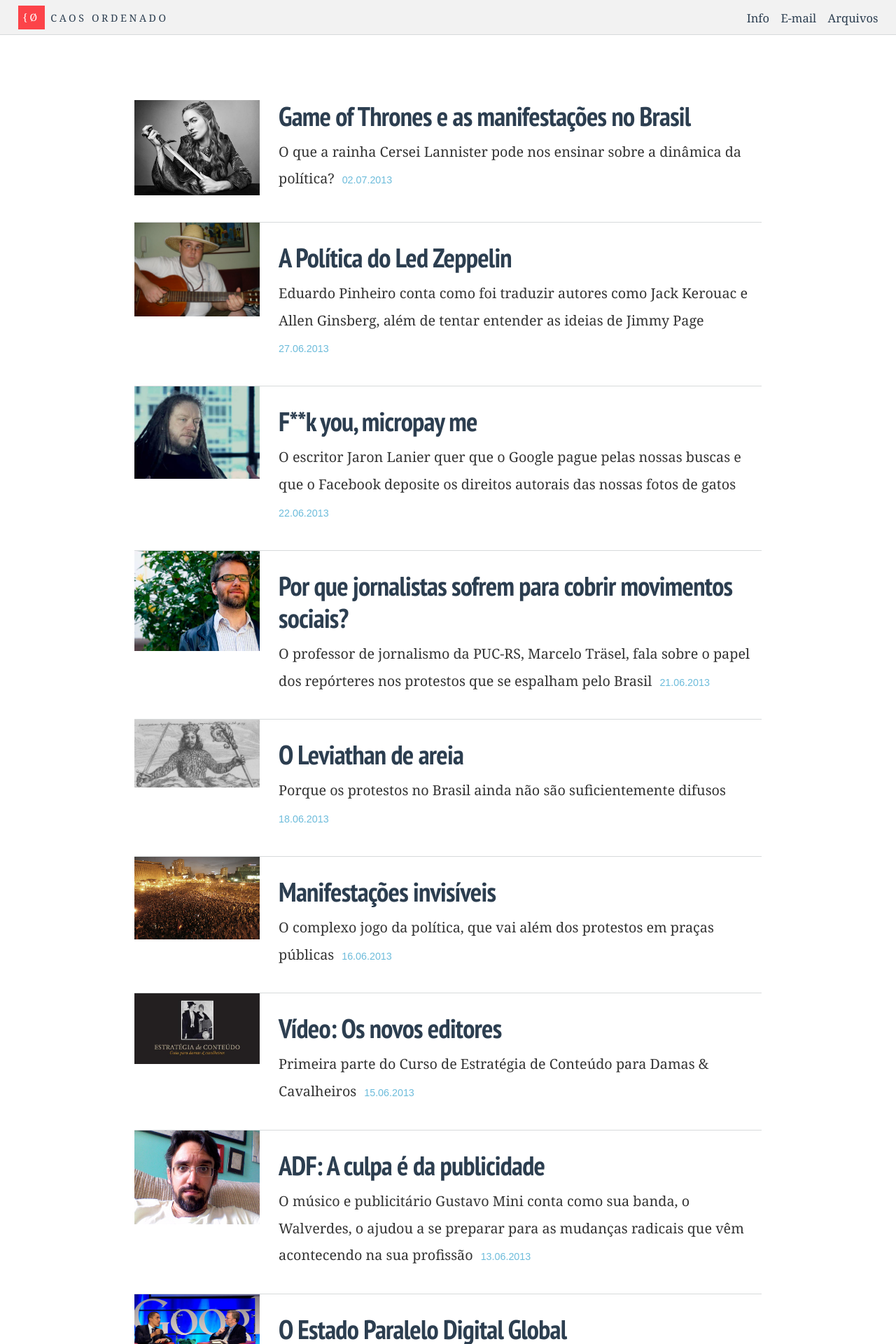
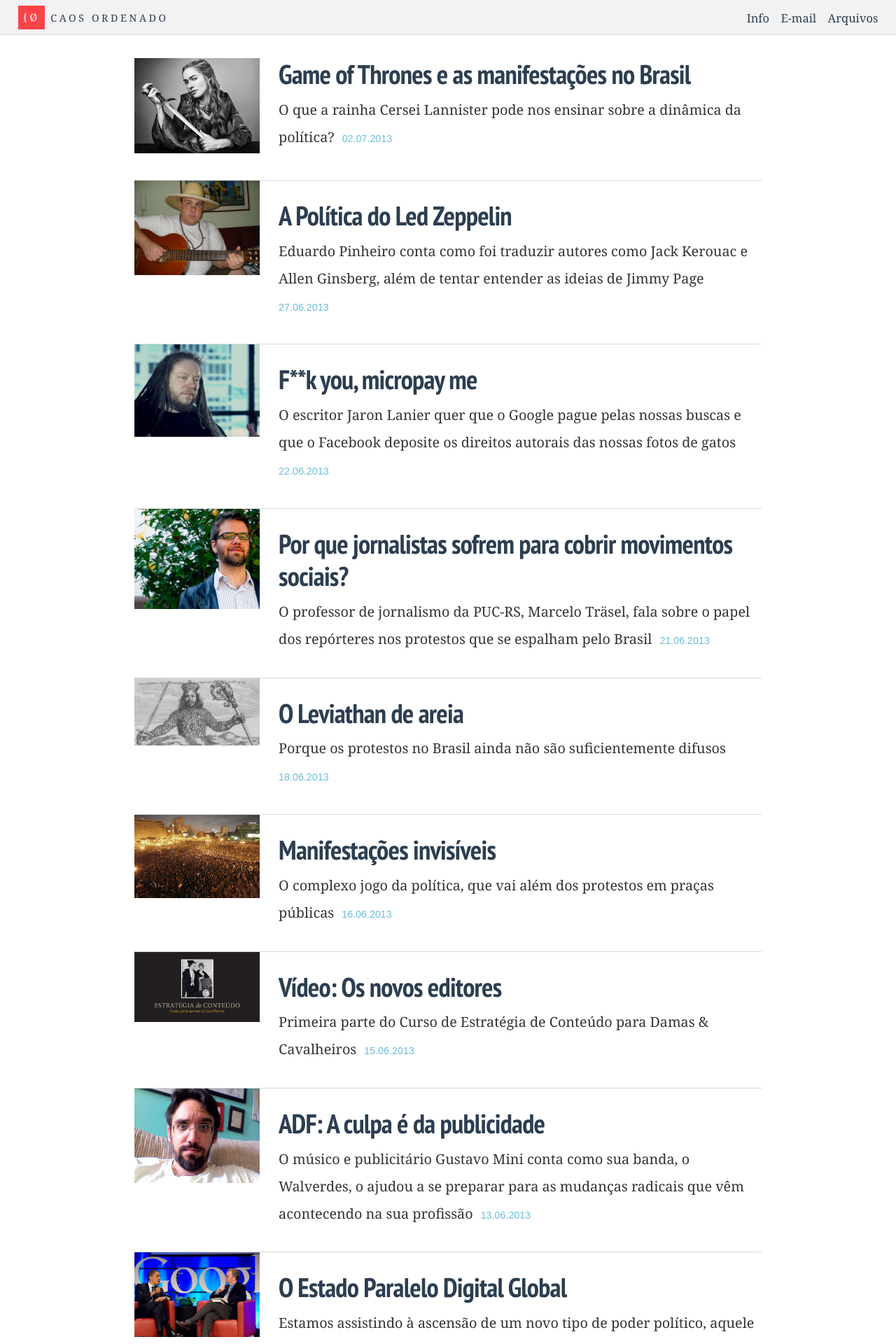
Before and after one commit to eduf/eduf.github.com, a Jekyll site: the page built from index.html, in a window 1280 px wide. Shown: the top 1920 px of the page at 70% size. Built offline with Jekyll 4.4.1, drawn with Linux system fonts in a browser that asks for light colours; nearby versions of some CDN libraries; the list of posts is cut into pages by our own code; comment, search, counter and statistics services are not loaded.

Commit message:
Acertando o main

```diff
--- a/_layouts/default.html
+++ b/_layouts/default.html
@@ -7,10 +7,16 @@
   {% include head.html %}
 
   {% include nav.html %}
+  {% if page.image %}
   <img class="pageimg" src="{{ page.image }}" itemprop="image">
   <article role="main" id="main" itemscope itemtype="http://schema.org/Article" itemprop="blogPost">
       {{ content }}
   </article>
+  {% else %}
+  <article role="main" id="main" itemscope itemtype="http://schema.org/Article" itemprop="blogPost">
+      {{ content }}
+  </article>
+  {% endif %}
 
     {% include footer.html %}
     {% include scripts.html %}
```
Also changed, not shown: stylesheets/foundation.min.css, 1 other file.
